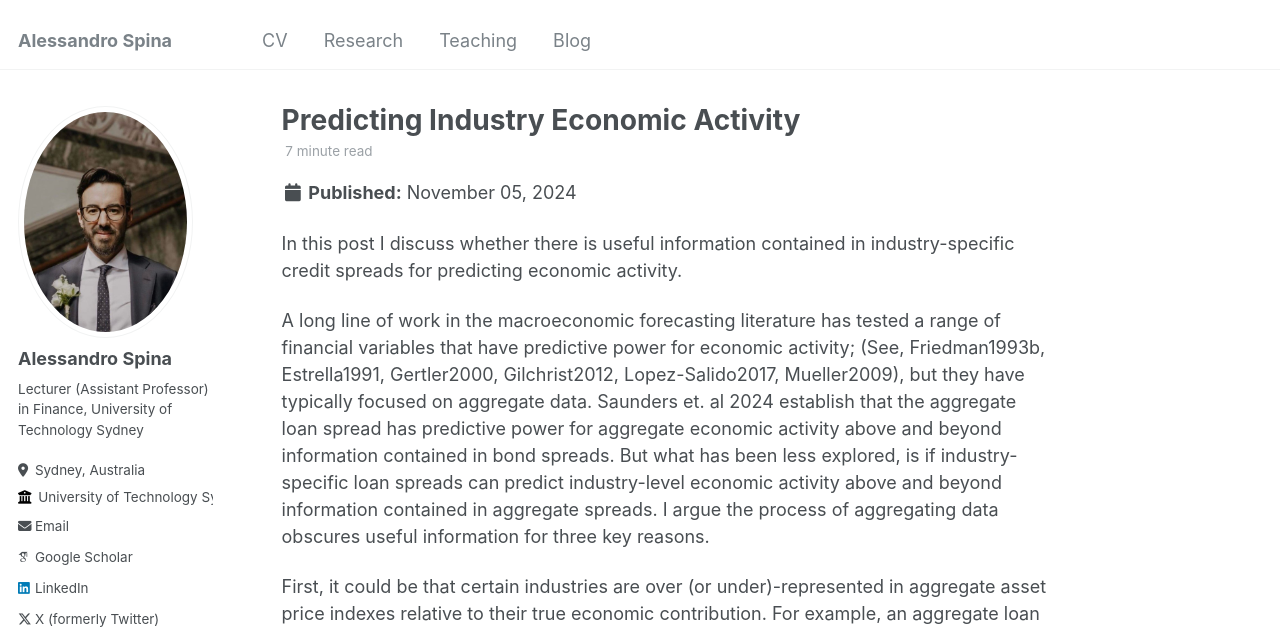
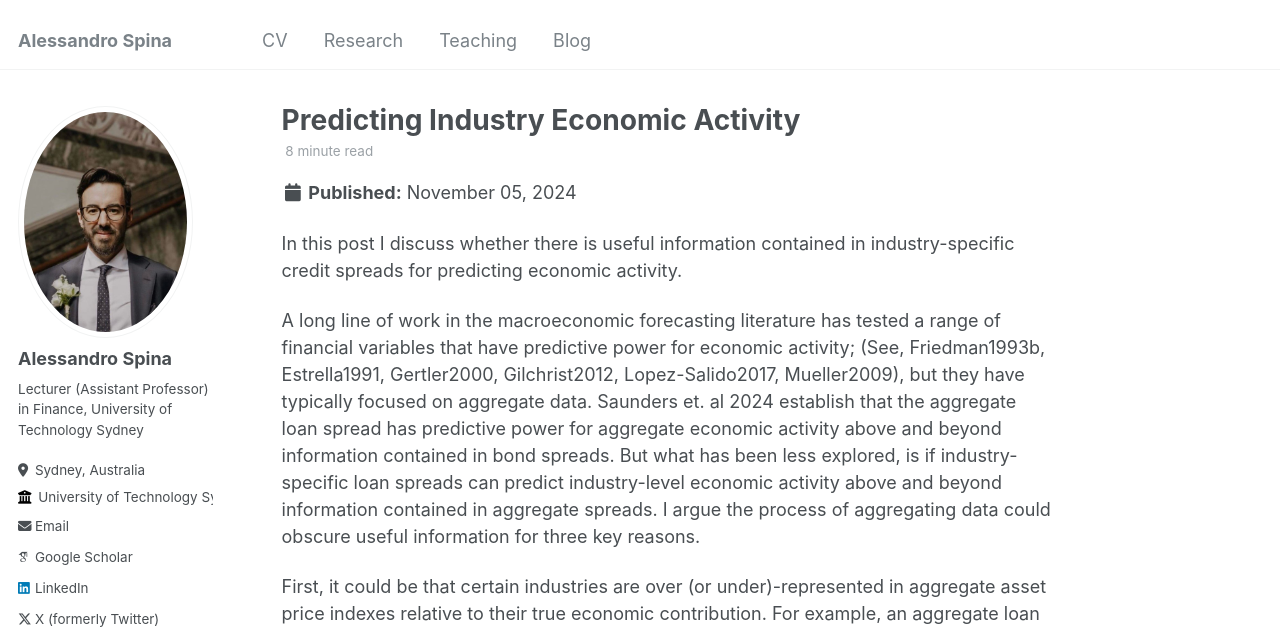
Before and after one commit to aspi6246/aspi6246.github.io, a Jekyll site: the page built from _posts/2024-11-05-blog-post-5.md, in a window 1280 px wide and 900 px high. Shown: the top 631 px of the window. Built offline with Jekyll 4.4.1, drawn with Linux system fonts in a browser that asks for light colours; some web fonts are replaced; some of the changed text lies outside the part shown.

Commit message:
Update 2024-11-05-blog-post-5.md

```diff
--- a/_posts/2024-11-05-blog-post-5.md
+++ b/_posts/2024-11-05-blog-post-5.md
@@ -11,7 +11,7 @@ tags:
 In this post I discuss whether there is useful information contained in industry-specific credit spreads for predicting economic activity.
 
 A long line of work in the macroeconomic forecasting literature has tested a range of financial variables that have predictive power for economic activity; (See, Friedman1993b, Estrella1991, Gertler2000, Gilchrist2012, Lopez-Salido2017, Mueller2009), but they have typically focused on aggregate data. Saunders et. al 2024 establish that the aggregate loan spread has predictive power for aggregate economic activity above and beyond information contained in bond spreads. But what has been less explored, is if industry-specific loan spreads can predict industry-level economic activity above and beyond information contained in aggregate spreads.
-I argue the process of aggregating data obscures useful information for three key reasons.
+I argue the process of aggregating data could obscure useful information for three key reasons.
 
 First, it could be that certain industries are over (or under)-represented in aggregate asset price indexes relative to their true economic contribution. For example, an aggregate loan index (either equal or value-weighted) will place more weight on industries which have more loans outstanding. The figure below plots the sectoral composition of loans and highlights that manufacturing (MAN) and information technology (INFO) have a disproportionate number of loans outstanding relative to other industries. Patterns in MAN and INFO loans spreads will, therefore, have a disproportionate impact on the aggregate loan spread. The next figure  highlights the economic contribution of each industry to total gross output (TGO), with finance (FIN), manufacturing (MAN) and service (SERV) contributing the most to TGO. The difference in composition between these figures reveals an aggregate loan spread index places greater emphasis on certain industries relative to their true economic importance.
 
@@ -38,7 +38,8 @@ Given the reasons outlined above, I test whether industry-specific loans spreads
 
 ![Alt text](/assets/images/eq.png){: style="width:800px;height:600px;"}
 
-where the dependent variable, $y$, is either the 1 quarter-ahead growth rate in industry TGO or VA, i.e., the log growth rate in activity from $t$ to $t+1$. $\Delta S_{b,t}$ is the change in industry loan spread from $t-1$ to $t$. $\Delta S_{t}$ is the change in the aggregate loan spread from $t-1$ to $t$. All specifications also include one lag of the dependent variable and time or industry fixed effects, depending on the specification.
+where the dependent variable,
+$$y$$, is either the 1 quarter-ahead growth rate in industry TGO or VA, i.e., the log growth rate in activity from $$t$$ to $$t+1$$. $\Delta S_{b,t}$ is the change in industry loan spread from $t-1$ to $t$. $\Delta S_{t}$ is the change in the aggregate loan spread from $t-1$ to $t$. All specifications also include one lag of the dependent variable and time or industry fixed effects, depending on the specification.
 
 The tables below summarises the baseline result. In column 1 I include only the industry loan spread and find an increase in industry specific loan spreads is associated with a decrease in the growth rate of industry specific output in the next quarter, i.e. a 100bps increase in the industry loan spread is associated with a 8 bps decrease in TGO next quarter. This is statistically and economically significant compared to the unconditional average of 47 bps in TGO growth over the next quarter. To test whether there is additional information in the industry level loan spreads, column 2 includes the aggregate loan spread. The coefficient on the industry spread remains negative and significant. Finally, column 3 includes industry and time fixed effects to absorb any common time trends. Column 4-6 repeat the same set of regressions but use industry VA as the dependent variable. Together, the table suggests industry specific loan spreads contain useful information for predicting industry level economic activity. The results are agnostic as to which component of credit spreads is reacting early. Credit spreads could change because investors are forecasting a deterioration in borrower health, or it might be that risk premia increase. However, given that not all industry spreads are changing simultaneously, this is more consistent with changes in borrower health, than changes in broad investor risk attitudes.
 
```
